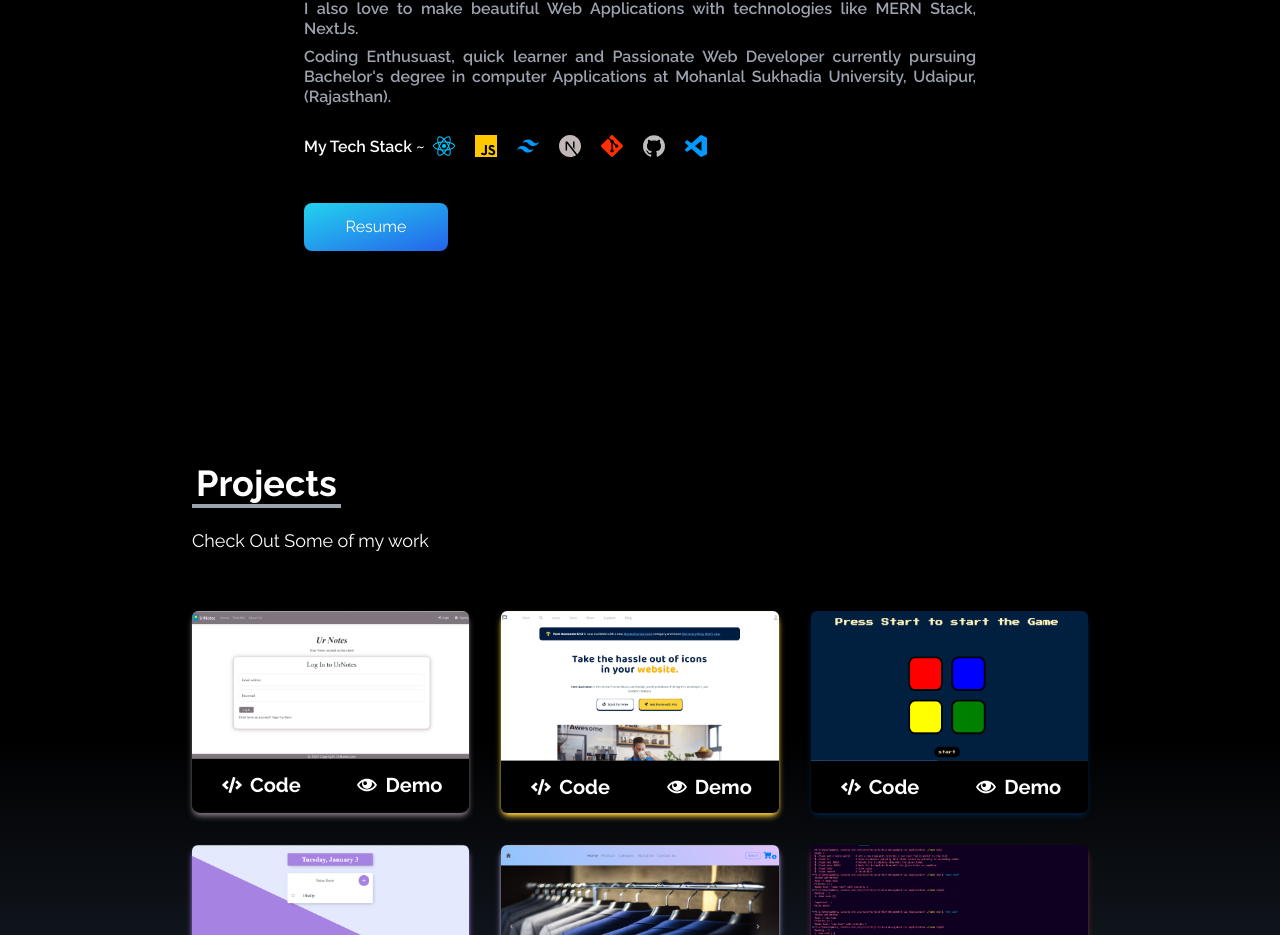
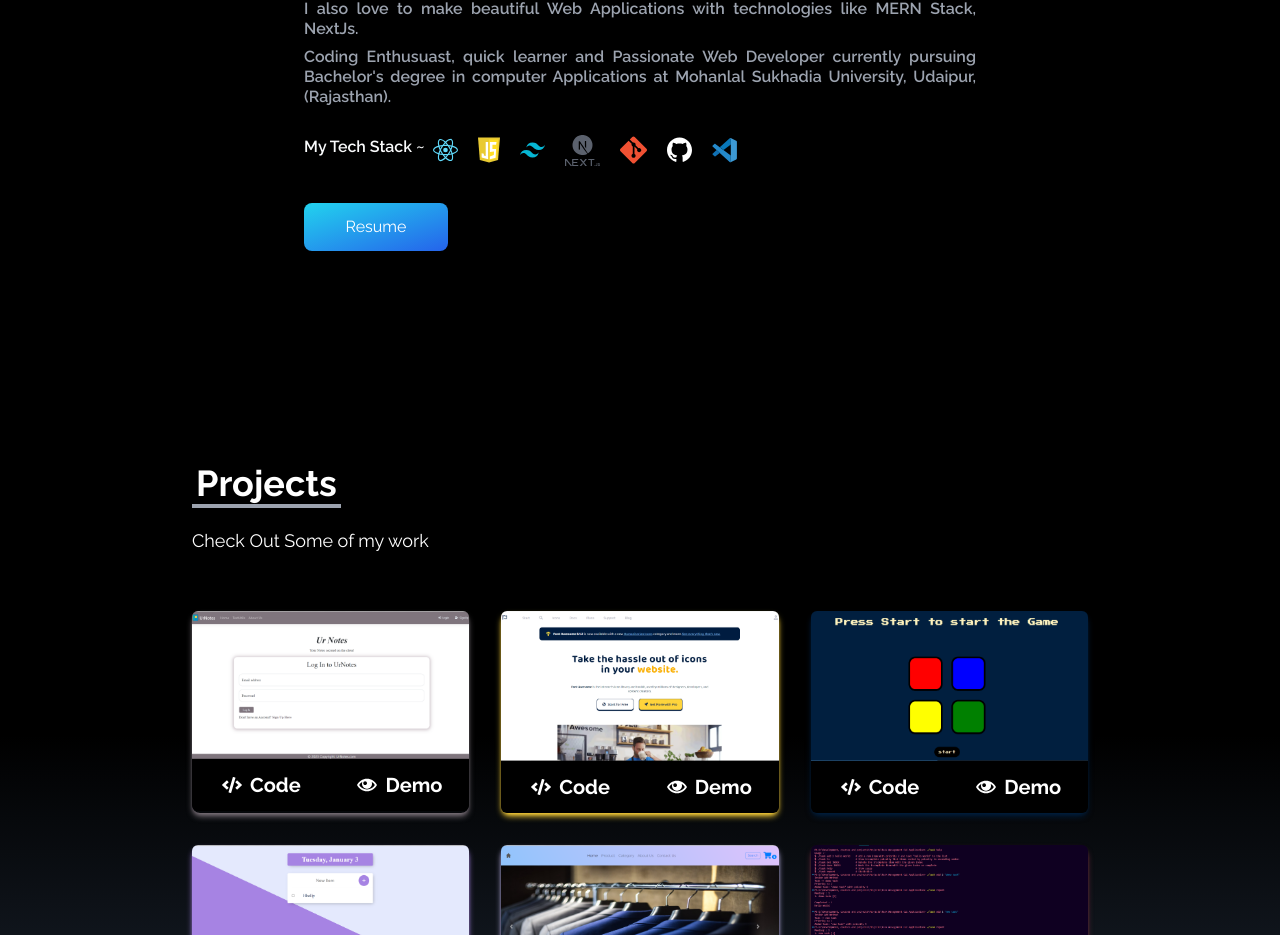
Before and after one commit to dhawal-793/DevFolio, a React (Vite) app: page / in a window 1280 px wide. Shown: the part 1435-2370 px from the top of the page. Built offline with nearby package versions, Linux system fonts and the light colour scheme.

Commit message:
Updated Techstack with custom icons

```diff
--- a/src/data/techStack.jsx
+++ b/src/data/techStack.jsx
@@ -1,49 +1,46 @@
-import {
-    SiJavascript, SiReact, SiNextdotjs, SiTailwindcss, SiGit, SiGithub, SiVisualstudiocode,
-
-} from "react-icons/si"
+import ReactJs, { JS, NextJs, TailwindCSS, Git, GitHub, VSCode } from "../components/SkilIcons"
 
 
 const TechStack = [
     {
         id: 1,
-        icon: <SiReact size={22} className="text-[#00c8ff] z-20" />,
+        icon: <ReactJs width={25} height={30} />,
         name: "React",
 
     },
     {
         id: 2,
-        icon: <SiJavascript size={22} className="text-[#ffc800] z-20" />,
+        icon: <JS width={22} height={30} />,
         name: "Javascript",
 
     },
     {
         id: 3,
-        icon: <SiTailwindcss size={22} className="text-[#0099ff] z-20" />,
+        icon: <TailwindCSS width={25} height={30} />,
         name: "TailwindCSS",
 
     },
     {
         id: 4,
-        icon: <SiNextdotjs size={22} className="text-[#c1b7b7] z-20" />,
+        icon: <NextJs width={35} height1={20} height2={15} />,
         name: "NextJs",
 
     },
     {
         id: 5,
-        icon: <SiGit size={22} className="text-[#ff2f00] z-20" />,
+        icon: <Git width={27} height={30} />,
         name: "Git",
 
     },
     {
         id: 6,
-        icon: <SiGithub size={22} className="text-[#bdbdbd] z-20" />,
+        icon: <GitHub width={25} height={30} />,
         name: "GitHub",
 
     },
     {
         id: 7,
-        icon: <SiVisualstudiocode size={22} className="text-[#0099ff] z-20" />,
+        icon: <VSCode width={25} height={30} />,
         name: "VsCode",
 
     },
```
